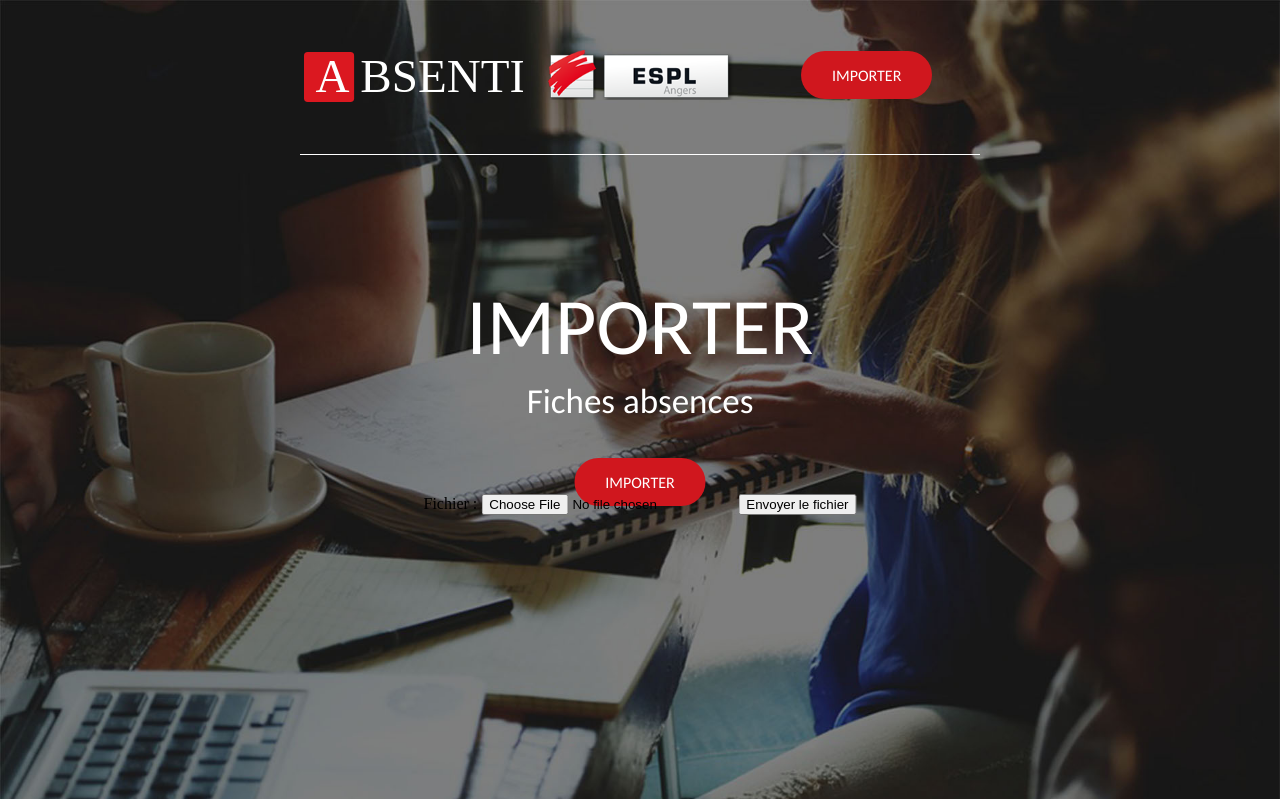
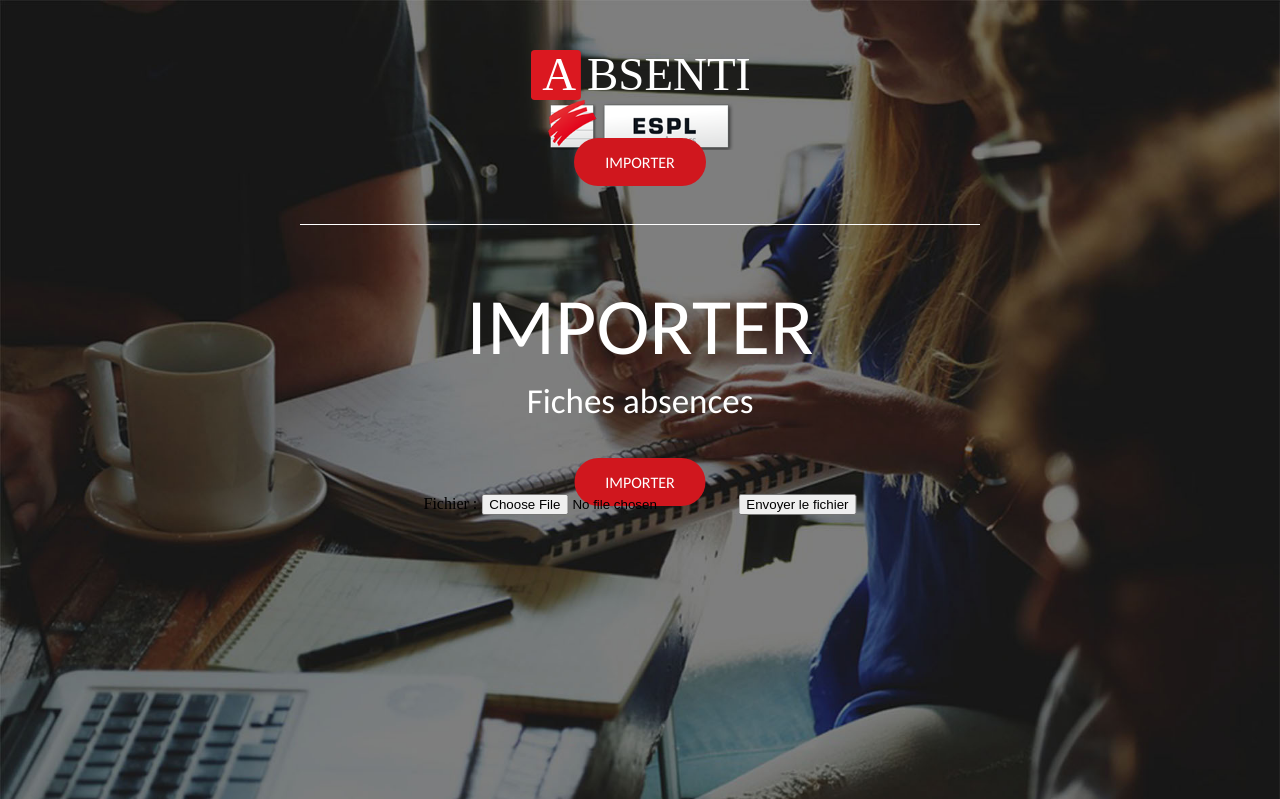
Before and after one commit to TeoConan/Absentia, a PHP site: page / in a window 1280 px wide. Shown: the top 799 px of the page. Run offline with PHP 8.4, Linux system fonts and the light colour scheme.

Commit message:
Debut res

```diff
--- a/css/style.css
+++ b/css/style.css
@@ -483,3 +483,13 @@
     from {top: -100%;}
     to {top: 50%;}
 }
+
+/*--------------------------------------------------------------------------------------------------------------------------------------------------------------------*/
+
+/* RESPONSIVE */
+
+@media (max-width: 1300px){
+	.block-header .inner {
+		flex-direction: column;
+	}
+}
--- a/index.php
+++ b/index.php
@@ -9,6 +9,7 @@
 	<link rel="stylesheet" href="css/style.css" />
 	<script src="jquery.min.js"></script>
 	<meta charset="utf-8">
+	<meta name="viewport" content="width=device-width, initial-scale=1.0" />
 	<title>Absentia</title>
 </head>
 
```
